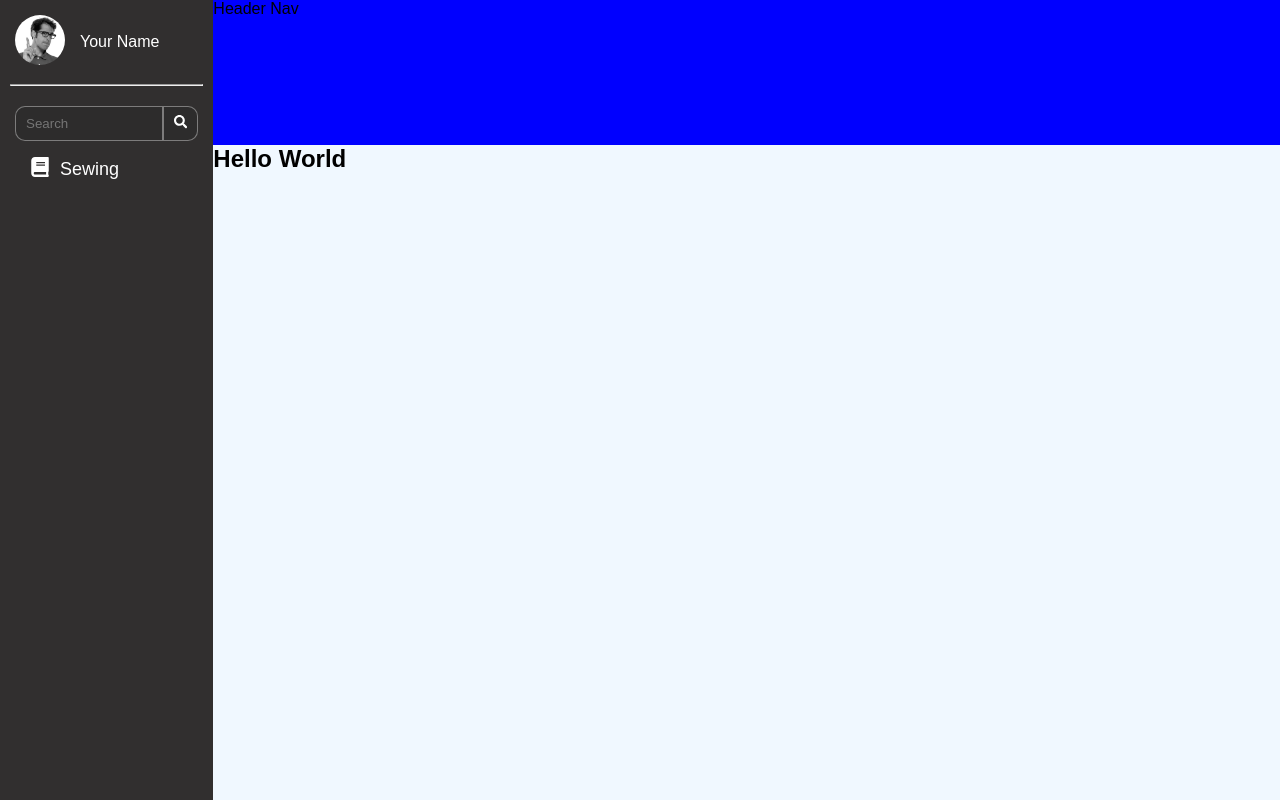
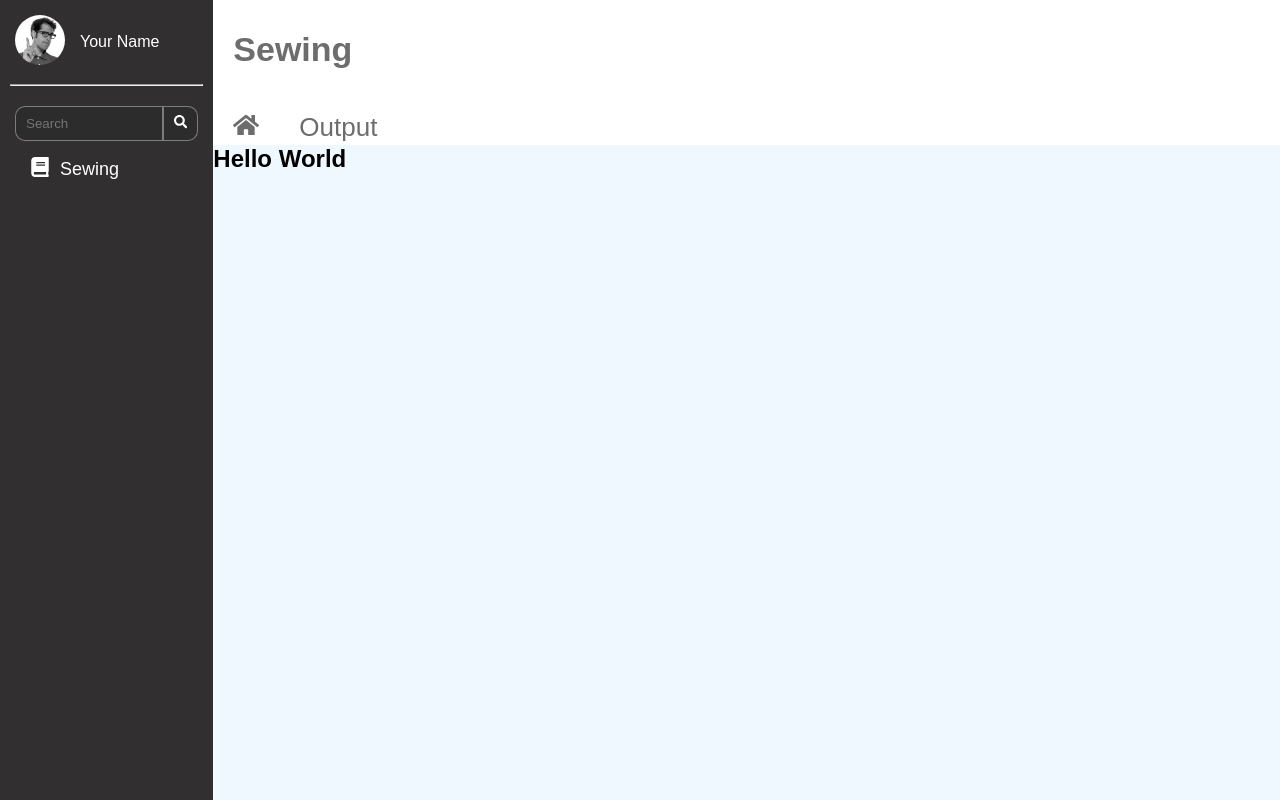
Before and after one commit to hikio-17/mca-test, a React (Vite) app: page / in a window 1280 px wide. Built offline with nearby package versions, Linux system fonts and the light colour scheme.

Commit message:
create header nav

```diff
--- a/src/App.tsx
+++ b/src/App.tsx
@@ -1,4 +1,6 @@
+import { FaHome } from 'react-icons/fa';
 import Sidebar from './components/Sidebar';
+import HeaderNav from './components/HeaderNav';
 
 function App() {
   return (
@@ -6,9 +8,7 @@ function App() {
       <Sidebar />
 
       <section className='main-section'>
-        <div className="main-section__header-nav">
-          Header Nav
-        </div>
+        <HeaderNav />
 
         <main>
           <h1>Hello World</h1>
--- a/src/components/HeaderNav.tsx
+++ b/src/components/HeaderNav.tsx
@@ -1,18 +1,19 @@
 import { FaHome } from "react-icons/fa";
 
 function HeaderNav() {
-   return (
-      <section className='nav-header bg-white w-100 d-flex flex-column justify-content-around text-secondary'>
-        <h1 className='nav-header__text pt-3 ps-3'>Sewing</h1>
-
-        <div className="nav-header__item">
-          <span className='ps-4 pb-2 pe-4 text-center'>
-            <FaHome />
-          </span>
-          <span className='ps-4 pb-2 pe-4'>Output</span>
+  return (
+    <section className="header-nav">
+      <h3 className='header-nav__title'>Sewing</h3>
+      <div className='header-nav__menu'>
+        <div className="header-nav__menu-item">
+          <FaHome />
         </div>
-      </section>
-   )
+        <div className="header-nav__menu-item">
+          <p>Output</p>
+        </div>
+      </div>
+    </section>
+  )
 }
 
 export default HeaderNav;
--- a/src/index.css
+++ b/src/index.css
@@ -20,19 +20,8 @@ body {
   height: 100vh;
 }
 
-.header-nav {
-  background-color: blue;
-  width: 100%;
-  height: 100%;
-}
-
 .main-section {
    width: 100%;
-}
-
-.main-section__header-nav {
-   height: 145px;
-   background-color: blue;
 }
 
 /* STYLE SIDEBAR */
@@ -112,3 +101,41 @@ hr {
    font-size: 18px;
    margin-left: 10px;
  }
+
+ /* STYLE HEADER NAV */
+ .header-nav {
+   background-color: blue;
+   width: 100%;
+   height: 100%;
+   display: flex;
+   flex-direction: column;
+   height: 145px;
+   background-color: #fff;
+   justify-content: space-between;
+   color: rgb(109, 109, 109);
+ }
+
+ .header-nav__title {
+   font-size: 34px;
+   padding-left: 20px;
+   margin-top: 30px;
+ }
+
+ .header-nav__menu {
+   display: flex;
+ }
+
+ .header-nav__menu-item {
+   padding-left: 20px;
+   padding-right: 20px;
+   cursor: pointer;
+   font-size: 26px;
+ }
+
+ .header-nav__menu-item svg {
+   padding: 0px;
+ }
+
+ .header-nav__menu-item:hover {
+   border-bottom: 2px solid green;
+ }
```
